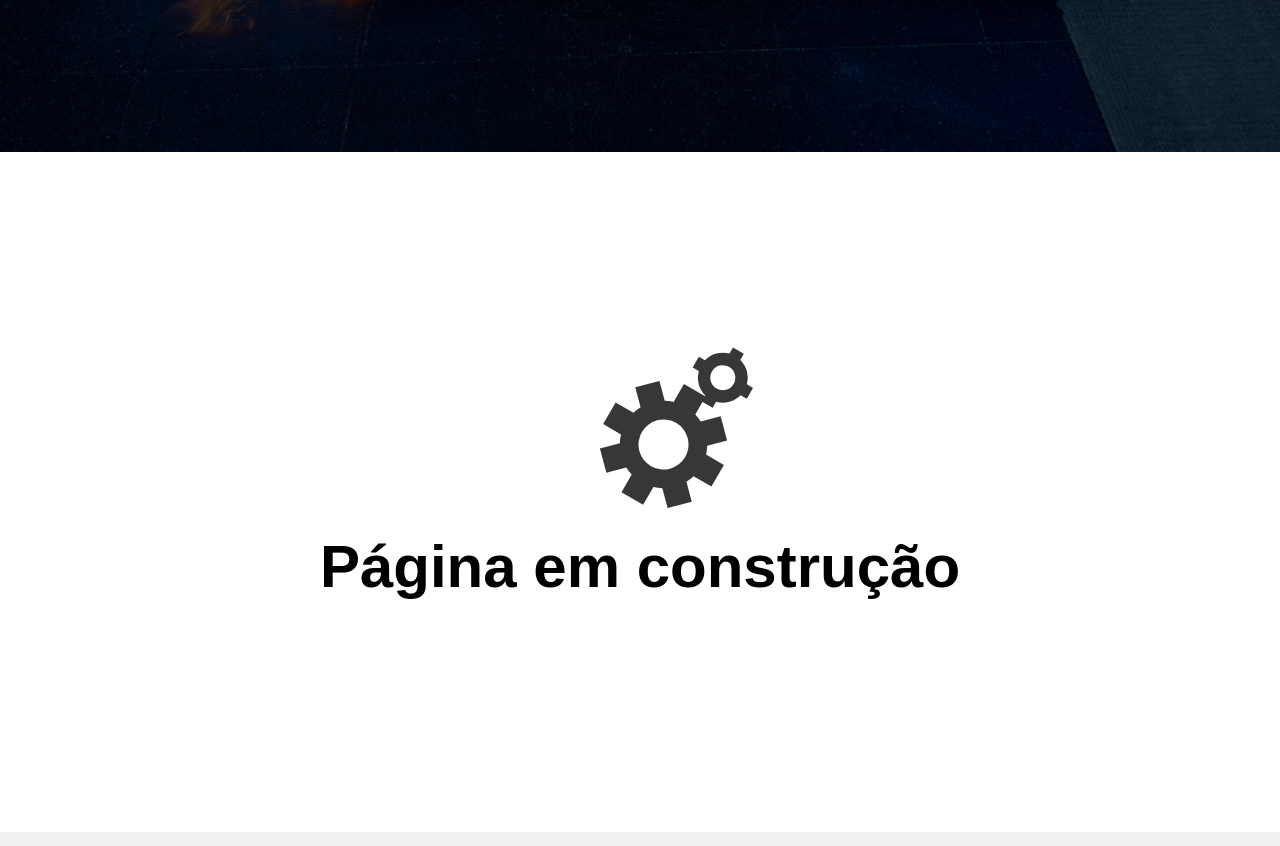
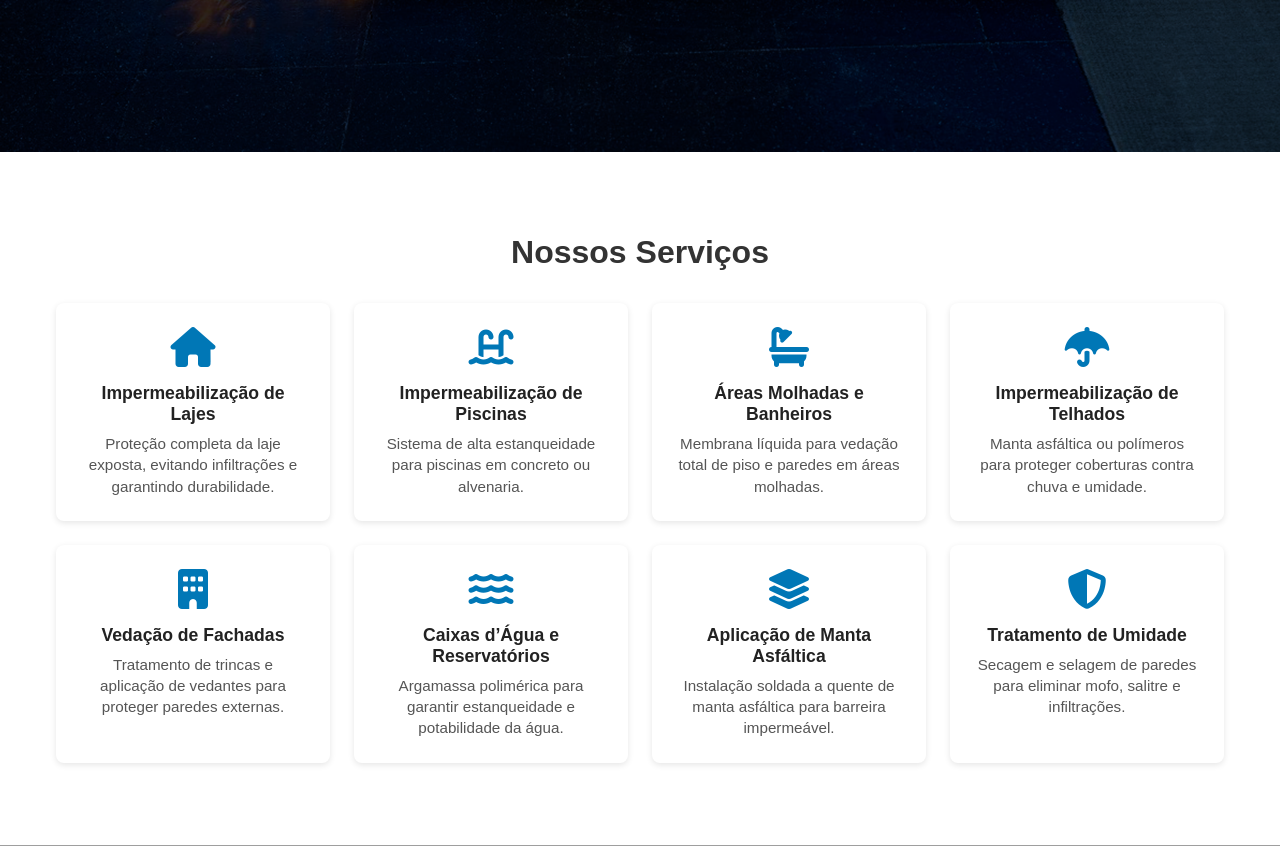
Before and after one commit to undercontrl/Impermax, a PHP site: page /servicos.html in a window 1280 px wide. Shown: the part 568-1414 px from the top of the page. Run offline with PHP 8.4, Linux system fonts and the light colour scheme; grey boxes are pictures that could not be loaded.

Commit message:
servicos!!!

```diff
--- a/contato.html
+++ b/contato.html
@@ -61,11 +61,6 @@
             </section>
 
         </main>
-
-
-
-
-
     <footer id="footer-impermax">
         <div class="footer-conteudo">
             <div class="logo-footer">
--- a/css/contato.css
+++ b/css/contato.css
@@ -1,5 +1,5 @@
 .parallax-contato{
-    height: 660px;
+    height: 680px;
     padding: 80px 0;
     background-color: var(--cor-de-fundo-primaria);
     /* The image used */
--- /dev/null
+++ b/css/servicos.css
@@ -0,0 +1,42 @@
+.container {
+  max-width: 1200px;
+  margin: 170px auto 50px auto;
+  padding: 2rem 1rem;
+}
+.section-title {
+  text-align: center;
+  margin-bottom: 2rem;
+  font-size: 2rem;
+  color: #333;
+}
+.services-grid {
+  display: grid;
+  gap: 1.5rem;
+  grid-template-columns: repeat(auto-fit, minmax(220px, 1fr));
+}
+.service-item {
+  text-align: center;
+  padding: 1.5rem;
+  background: #fff;
+  border-radius: 8px;
+  box-shadow: 0 2px 6px rgba(0,0,0,0.1);
+  transition: transform .2s;
+}
+.service-item:hover {
+  transform: translateY(-4px);
+}
+.service-item i {
+  font-size: 2.5rem;
+  margin-bottom: 1rem;
+  color: #0077b6;
+}
+.service-item h3 {
+  font-size: 1.1rem;
+  margin-bottom: 0.5rem;
+  color: #222;
+}
+.service-item p {
+  font-size: 0.95rem;
+  line-height: 1.4;
+  color: #555;
+}
--- a/css/style.css
+++ b/css/style.css
@@ -12,3 +12,4 @@
 @import url(contato.css);
 @import url(projetos.css);
 @import url(depoimetos.css);
+@import url(servicos.css);
--- a/servicos.html
+++ b/servicos.html
@@ -4,6 +4,7 @@
     <meta charset="UTF-8">
     <meta name="viewport" content="width=device-width, initial-scale=1.0">
     <title>Impermax Impermeabilização</title>
+    <link rel="stylesheet" href="https://cdnjs.cloudflare.com/ajax/libs/font-awesome/6.4.0/css/all.min.css"/>
     <link rel="stylesheet" href="css/style.css">
 </head>
 <body>
@@ -26,7 +27,7 @@
             <li><a href="sobre.html">SOBRE</a></li>
             <li><a href="servicos.html">SERVIÇOS</a></li>
             <li><a href="projetos.html">PROJETOS</a></li>
-            <li><a href="contato.html">CONTATO</a></li>
+            <li><a href="#contato">CONTATO</a></li>
         </ul>
     </nav>
    </header>
@@ -35,18 +36,94 @@
     <section class="parallax-servicos">
         <h3 class="titulo-servicos">Serviços</h3>
     </section>
-
-
-    <section class="tipo-servico">
+    <!-- <section class="tipo-servico">
             <img src="assets/icons/engrenagem.svg" class="icone-pagina-servico" >
                 <p class="texto-pagina-servico">Página em construção</p>
+            </div>
+        </div>
+    </section> -->
+    <section id="servicos" class="services container">
+    <h2 class="section-title">Nossos Serviços</h2>
+        <div class="services-grid">
 
-            </div>
+        <div class="service-item">
+            <i class="fas fa-home"></i>
+            <h3>Impermeabilização de Lajes</h3>
+            <p>Proteção completa da laje exposta, evitando infiltrações e garantindo durabilidade.</p>
+        </div>
+
+        <div class="service-item">
+            <i class="fas fa-swimming-pool"></i>
+            <h3>Impermeabilização de Piscinas</h3>
+            <p>Sistema de alta estanqueidade para piscinas em concreto ou alvenaria.</p>
+        </div>
+
+        <div class="service-item">
+            <i class="fas fa-bath"></i>
+            <h3>Áreas Molhadas e Banheiros</h3>
+            <p>Membrana líquida para vedação total de piso e paredes em áreas molhadas.</p>
+        </div>
+
+        <div class="service-item">
+            <i class="fas fa-umbrella"></i>
+            <h3>Impermeabilização de Telhados</h3>
+            <p>Manta asfáltica ou polímeros para proteger coberturas contra chuva e umidade.</p>
+        </div>
+
+        <div class="service-item">
+            <i class="fas fa-building"></i>
+            <h3>Vedação de Fachadas</h3>
+            <p>Tratamento de trincas e aplicação de vedantes para proteger paredes externas.</p>
+        </div>
+
+        <div class="service-item">
+            <i class="fas fa-water"></i>
+            <h3>Caixas d’Água e Reservatórios</h3>
+            <p>Argamassa polimérica para garantir estanqueidade e potabilidade da água.</p>
+        </div>
+
+        <div class="service-item">
+            <i class="fas fa-layer-group"></i>
+            <h3>Aplicação de Manta Asfáltica</h3>
+            <p>Instalação soldada a quente de manta asfáltica para barreira impermeável.</p>
+        </div>
+
+        <div class="service-item">
+            <i class="fas fa-shield-alt"></i>
+            <h3>Tratamento de Umidade</h3>
+            <p>Secagem e selagem de paredes para eliminar mofo, salitre e infiltrações.</p>
+        </div>
 
         </div>
-
+  </section>
+  <section class="parallax" id="contato">
+        <div class="bloco-contato">
+                <div id="caixa-orcamento2">
+                    <h3>ENTRE EM CONTATO E FAÇA O SEU ORÇAMENTO!</h3>
+                    <form id="form-contato3">
+                        <input type="text" name="nome" placeholder="Nome" required id="nome3">
+                        <input type="tel" name="telefone" placeholder="Telefone" required id="telefone3">
+                        <input type="email" name="email" placeholder="E-mail" required id="email3">
+                        <select name="servico" required id="servico3">
+                            <option value="">Escolha o tipo de serviço solicitado</option>
+                            <option value="residencial">Impermeabilização Residencial</option>
+                            <option value="comercial">Impermeabilização Comercial</option>
+                            <option value="telhado">Impermeabilização de Telhado</option>
+                            <option value="laje">Impermeabilização de Laje</option>
+                        </select>
+                        <button type="submit">Enviar solicitação de orçamento</button>
+                    </form>
+                    <div id="status-mensagem3"></div>
+                </div>
+                <div class="whatsapp-contato">
+                    <h2>Prefere falar direto pelo WhatsApp?</h2>
+                    <p>Se preferir um contato direto e imediato, fale com um dos nossos especialistas pelo WhatsApp. Estamos prontos para esclarecer dúvidas, apresentar soluções e enviar orçamentos sob medida.</p>
+                    <p>📞 <strong>Alessandro Custódio</strong><br>+55 11 99973-4979</p>
+                    <p>📞 <strong>Lucas Guimarães</strong><br>+55 11 99380-5951</p>
+                    <p>Entre em contato e tenha um atendimento ágil, profissional e sem compromisso!</p>
+                </div>
+        </div>
     </section>
-
    </main>
     <footer id="footer-impermax">
         <div class="footer-conteudo">
```
Also changed, not shown: sobre.html (+5 -8 lines).
